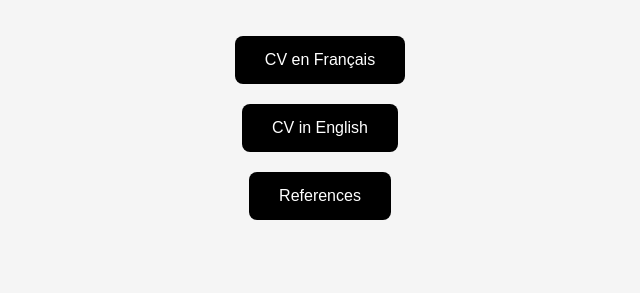
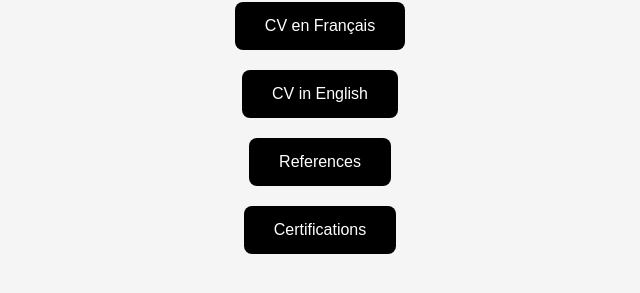
Before and after one commit to olivierbi/cv, a plain HTML site: page index.html in a window 1280 px wide. Shown: the part 321-614 px from the top of the page, without its empty margins (320-960 px from the left). Drawn offline with Linux system fonts and the light colour scheme.

Commit message:
Update index.html

```diff
--- a/index.html
+++ b/index.html
@@ -39,5 +39,6 @@
   <a class="btn" href="CV_OB_FR.pdf" target="_blank">CV en Français</a>
   <a class="btn" href="CV_OB_EN.pdf" target="_blank">CV in English</a>
   <a class="btn" href="References.png" target="_blank">References</a>
+  <a class="btn" href="Certifs.png" target="_blank">Certifications</a>
 </body>
 </html>
```
